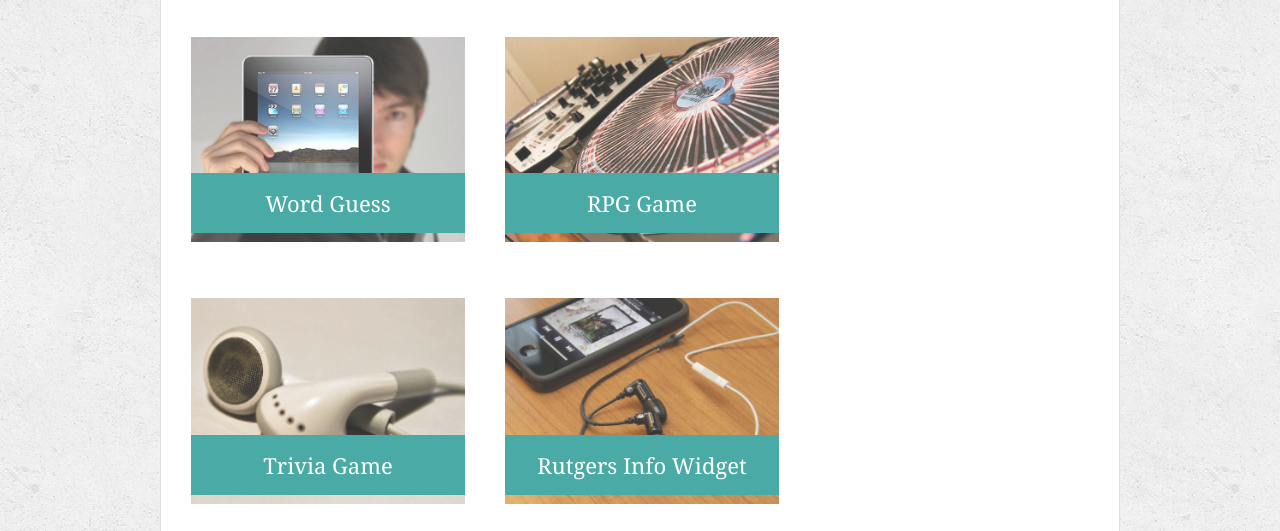
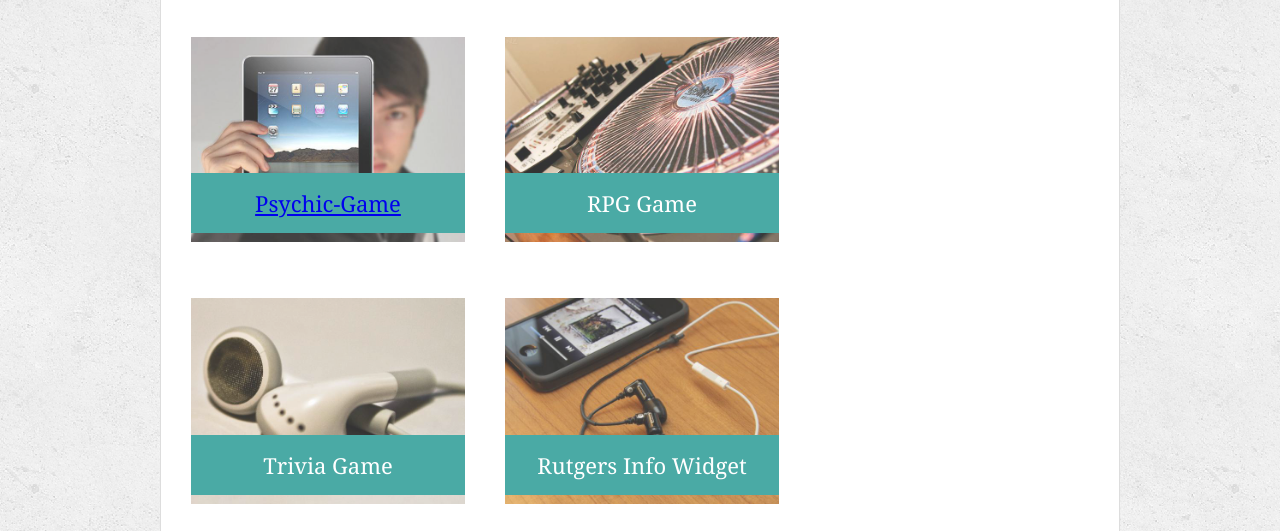
Before and after one commit to dylanjwright/Responsive-Portfolio, a plain HTML site: page portfolio.html in a window 1280 px wide. Shown: the part 269-800 px from the top of the page. Drawn offline with Linux system fonts and the light colour scheme.

Commit message:
added link to psychic game in portfolio

```diff
--- a/portfolio.html
+++ b/portfolio.html
@@ -28,7 +28,7 @@
       <div class="work">
         <img src="assets/images/technics-q-c-640-480-1.jpg" alt="Word Guess">
 
-        <h3>Word Guess</h3>
+        <h3><a href="https://dylanjwright.github.io/Psychic-Game/" alt="Psychic-Game"> Psychic-Game</a></h3>
       </div>
       <div class="work">
         <img src="assets/images/technics-q-c-640-480-2.jpg" alt="RPG Game">
```
